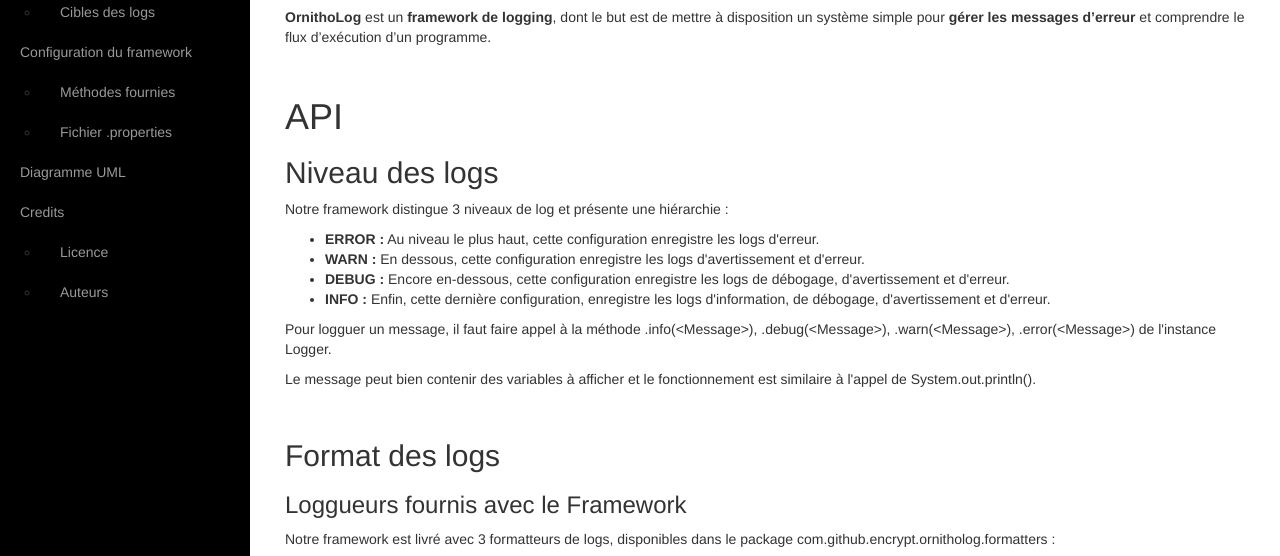
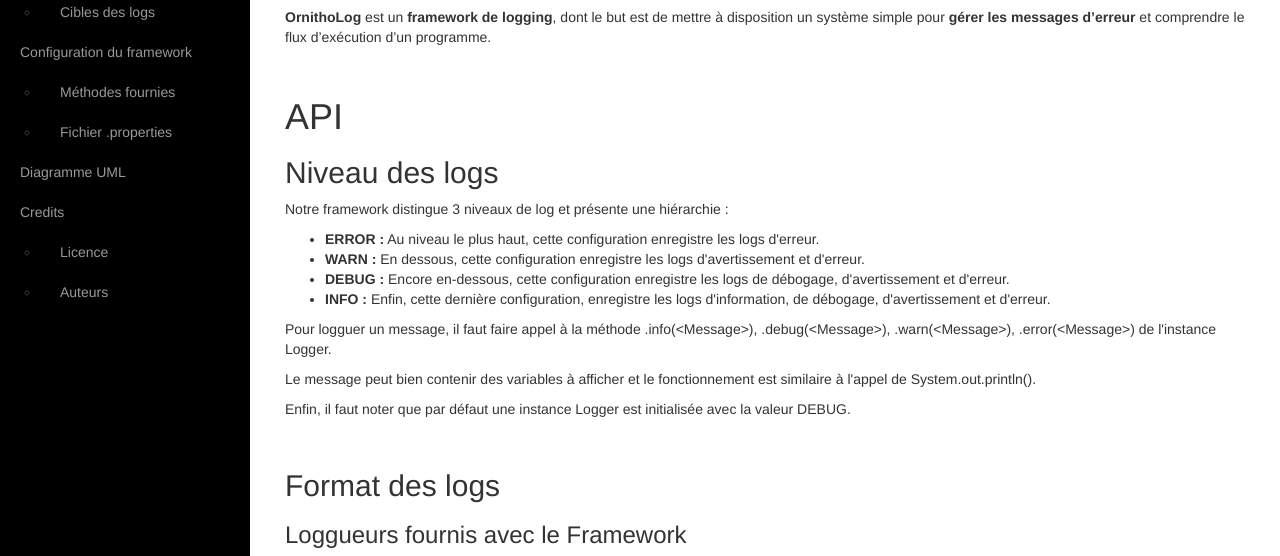
Before and after one commit to Encrypt/OrnithoLog, a plain HTML site: page index.html in a window 1280 px wide. Shown: the part 233-789 px from the top of the page. Drawn offline with Linux system fonts and the light colour scheme.

Commit message:
Adding the default level of the logger

```diff
--- a/index.html
+++ b/index.html
@@ -87,6 +87,7 @@
                             </ul>
                             <p>Pour logguer un message, il faut faire appel à la méthode .info(&lt;Message&gt;), .debug(&lt;Message&gt;), .warn(&lt;Message&gt;), .error(&lt;Message&gt;) de l'instance Logger.</p>
                             <p>Le message peut bien contenir des variables à afficher et le fonctionnement est similaire à l'appel de System.out.println().</p>
+                            <p>Enfin, il faut noter que par défaut une instance Logger est initialisée avec la valeur DEBUG.</p>
                             <br />
 
                             <h2 id="log-format">Format des logs</h2>
```
